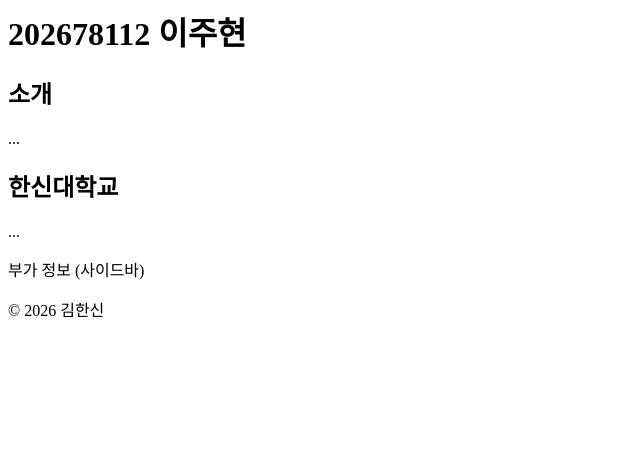
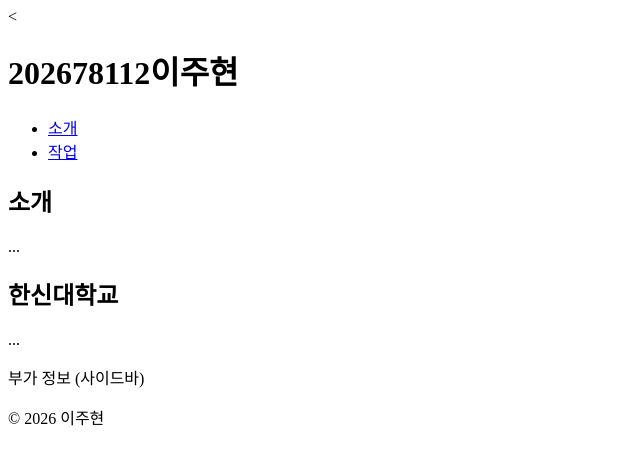
Before and after one commit to retax3537-oss/jucode, a plain HTML site: page index.html in a window 1280 px wide. Shown: the whole page, without its empty margins (0-640 px from the left). Drawn offline with Linux system fonts and the light colour scheme.

Commit message:
Update header and footer names in index.html

```diff
--- a/index.html
+++ b/index.html
@@ -1,7 +1,12 @@
-<body>
+<<body>
   <header>
-    <h1>202678112 이주현</h1>
-
+    <h1>202678112이주현</h1>
+    <nav>
+      <ul>
+        <li><a href="#about">소개</a></li>
+        <li><a href="#work">작업</a></li>
+      </ul>
+    </nav>
   </header>
 
   <main>                    <!-- 이 페이지의 핵심 내용. 페이지에 하나 -->
@@ -19,6 +24,6 @@
   <aside>부가 정보 (사이드바)</aside>
 
   <footer>
-    <p>© 2026 김한신</p>
+    <p>© 2026 이주현</p>
   </footer>
 </body>
```
